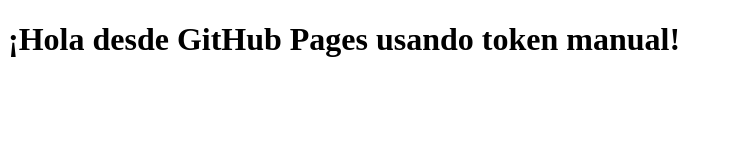
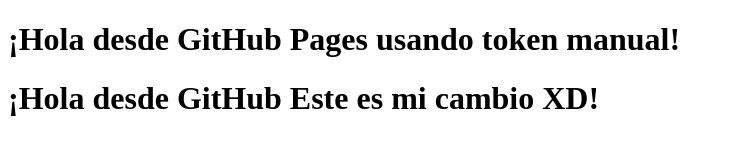
Before and after one commit to CristianAltamiranoshadow/examenpractico, a plain HTML site: page index.html in a window 1280 px wide. Shown: the whole page, without its empty margins (0-731 px from the left). Drawn offline with Linux system fonts and the light colour scheme.

Commit message:
creando la prueba

```diff
--- a/index.html
+++ b/index.html
@@ -5,5 +5,6 @@
 </head>
 <body>
     <h1>¡Hola desde GitHub Pages usando token manual!</h1>
+    <h1>¡Hola desde GitHub Este es mi cambio XD!</h1>
 </body>
 </html>
```
